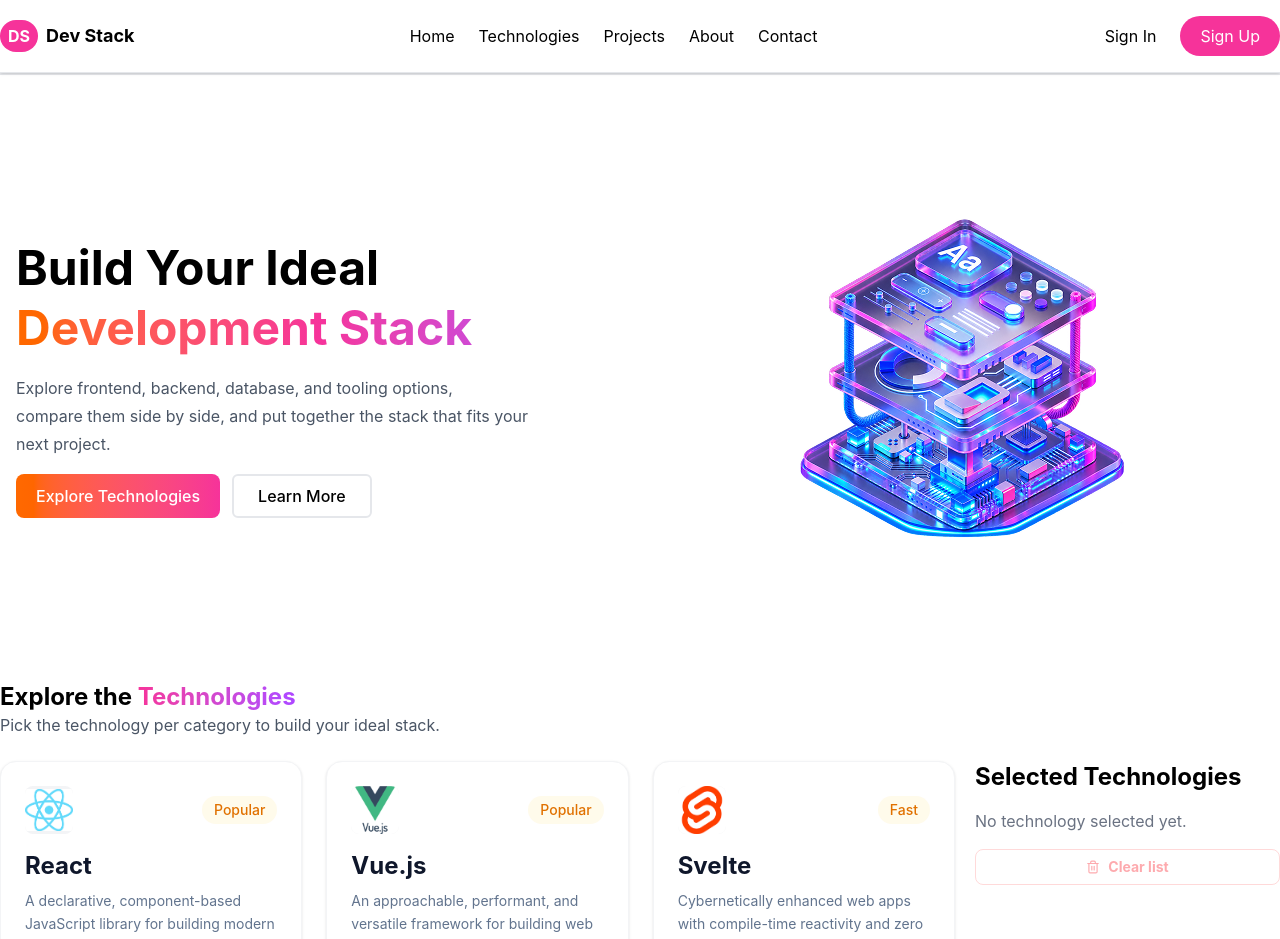
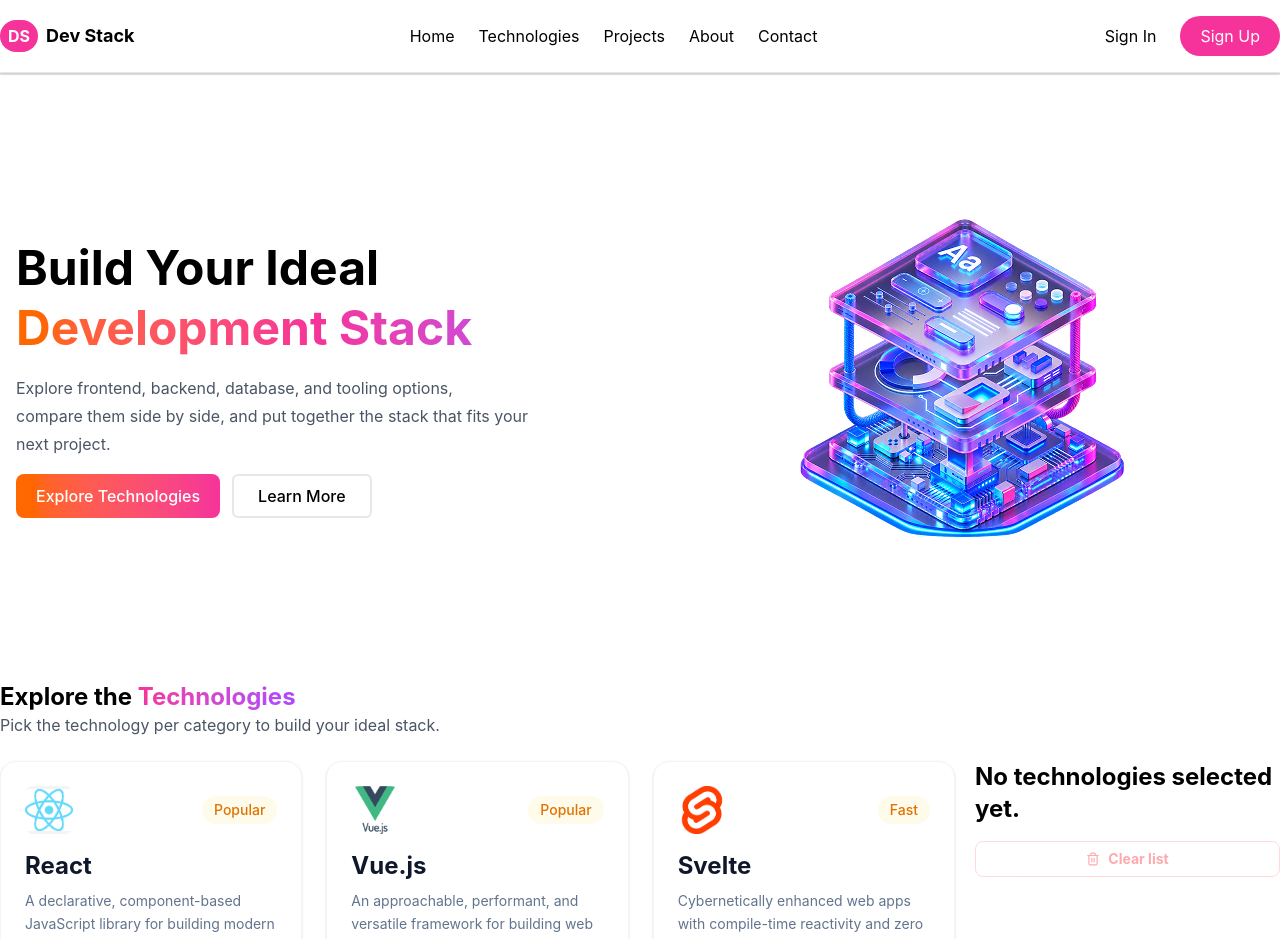
Before and after one commit to Amit-Biswas-Dev/assignment_5, a React (Vite) app: page / in a window 1280 px wide. Shown: the top 939 px of the page. Built offline with nearby package versions, Linux system fonts and the light colour scheme.

Commit message:
Final completed work.

```diff
--- a/src/App.tsx
+++ b/src/App.tsx
@@ -23,6 +23,8 @@
 
 function App() {
   const [savedT, setSavedT] = useState<Itechnologie[]>([]);
+
+
 
   // Add technology
   const savetech = (tech: Itechnologie) => {
--- a/src/components/SelectedCard.tsx
+++ b/src/components/SelectedCard.tsx
@@ -15,15 +15,16 @@
 }: SelectedCardProps) => {
   return (
     <div className="col-span-1">
+
+
       <h2 className="text-2xl font-bold mb-4">
-        Selected Technologies
+        {tech.length === 0
+          ? "No technologies selected yet."
+          : `${tech.length} Selected Technologies `}
       </h2>
 
-      {tech.length === 0 ? (
-        <p className="text-gray-500">
-          No technology selected yet.
-        </p>
-      ) : (
+
+      {tech.length > 0 && (
         <div className="space-y-4">
           {tech.map((item) => (
             <div
@@ -79,6 +80,7 @@
         <FiTrash2 />
         Clear list
       </button>
+
     </div>
   );
 };
```
Also changed, not shown: 1 other file (tests, documents, lock files or other folders).
